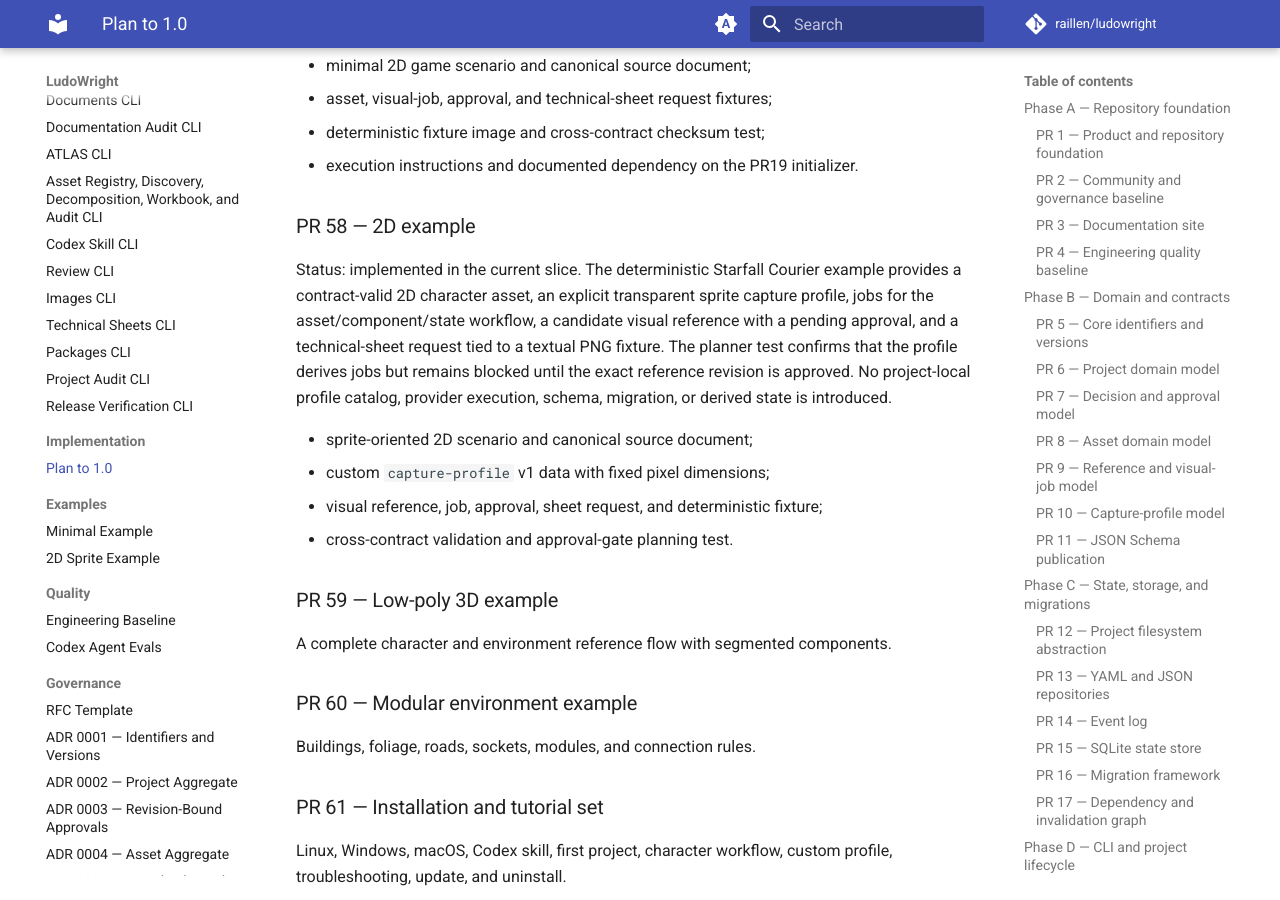
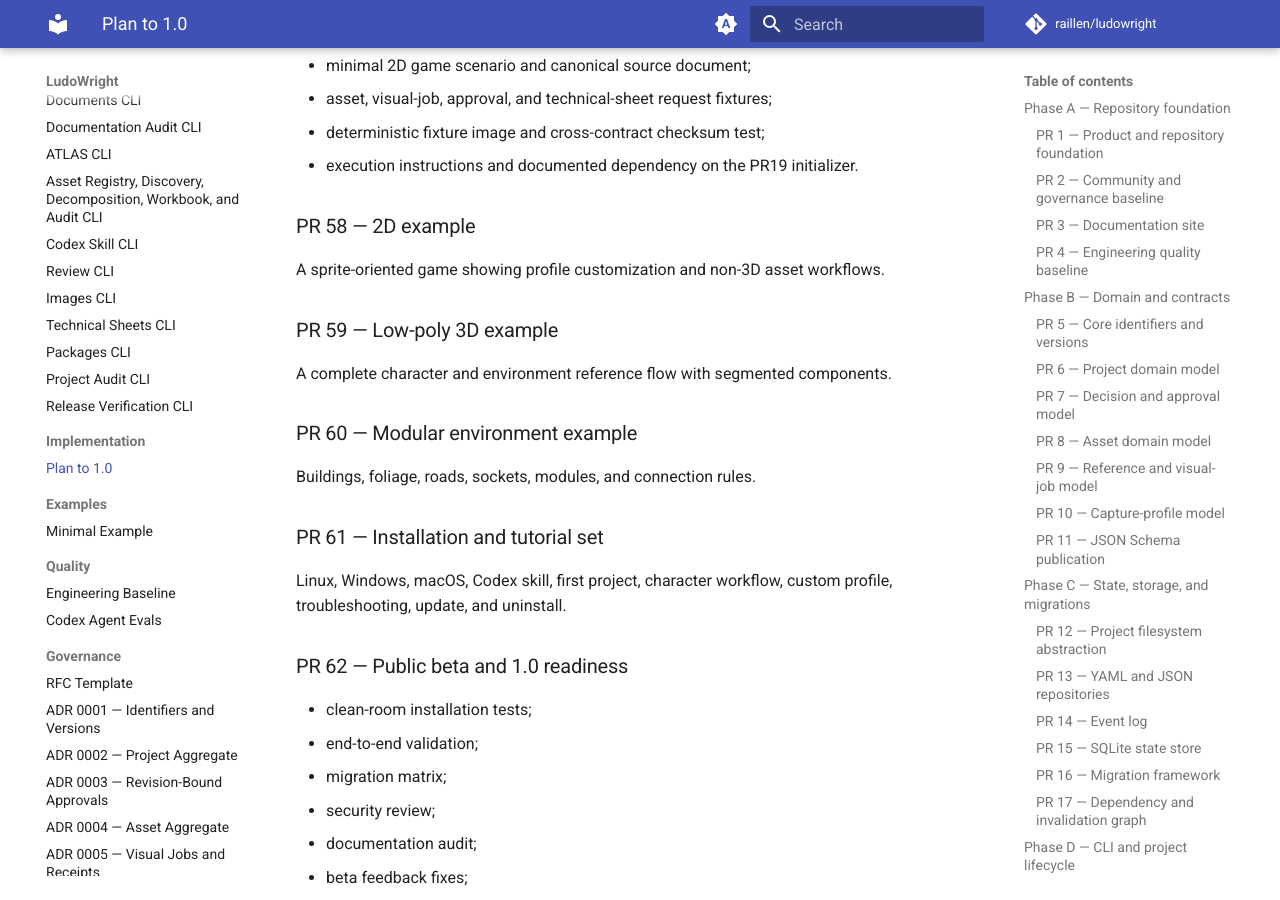
Before and after one commit to raillen/ludowright, an MkDocs documentation site: the page built from docs/plans/IMPLEMENTATION_PLAN.md, in a window 1280 px wide and 900 px high, scrolled down 17754 px. Built offline with MkDocs 1.6.1 and Material for MkDocs 9.7.7, drawn with Linux system fonts in a browser that asks for light colours; comment, search, counter and statistics services are not loaded.

Commit message:
Revert "Add deterministic 2D sprite example"
This reverts commit 269632ded9652d1ca156f25fcfda3163dab7fcde.

```diff
--- a/docs/atlas.json
+++ b/docs/atlas.json
@@ -677,12 +677,6 @@
       "path": "examples/MINIMAL.md",
       "section": "examples",
       "title": "Minimal Example"
-    },
-    {
-      "canonical_source": "examples/2D.md",
-      "path": "examples/2D.md",
-      "section": "examples",
-      "title": "2D Example"
     }
   ],
   "kind": "atlas-metadata",
--- a/docs/plans/IMPLEMENTATION_PLAN.md
+++ b/docs/plans/IMPLEMENTATION_PLAN.md
@@ -689,19 +689,7 @@
 
 ### PR 58 — 2D example
 
-Status: implemented in the current slice. The deterministic Starfall Courier
-example provides a contract-valid 2D character asset, an explicit transparent
-sprite capture profile, jobs for the asset/component/state workflow, a
-candidate visual reference with a pending approval, and a technical-sheet
-request tied to a textual PNG fixture. The planner test confirms that the
-profile derives jobs but remains blocked until the exact reference revision is
-approved. No project-local profile catalog, provider execution, schema,
-migration, or derived state is introduced.
-
-- sprite-oriented 2D scenario and canonical source document;
-- custom `capture-profile` v1 data with fixed pixel dimensions;
-- visual reference, job, approval, sheet request, and deterministic fixture;
-- cross-contract validation and approval-gate planning test.
+A sprite-oriented game showing profile customization and non-3D asset workflows.
 
 ### PR 59 — Low-poly 3D example
 
--- a/mkdocs.yml
+++ b/mkdocs.yml
@@ -78,7 +78,6 @@
       - Plan to 1.0: plans/IMPLEMENTATION_PLAN.md
   - Examples:
       - Minimal Example: examples/MINIMAL.md
-      - 2D Sprite Example: examples/2D.md
   - Quality:
       - Engineering Baseline: quality/ENGINEERING_QUALITY.md
       - Codex Agent Evals: quality/CODEX_AGENT_EVALS.md
```
Also changed, not shown: PROJECT_START.md (+1 -1 lines), docs/ATLAS.md (+0 -2 lines), docs/examples/2D.md (deleted, +0 -50 lines), docs/product/ROADMAP.md (+2 -3 lines), docs/quality/ENGINEERING_QUALITY.md (+3 -5 lines), examples/2d/README.md (deleted, +0 -49 lines), examples/2d/project/docs/game-brief.md (deleted, +0 -14 lines), 10 other files.
